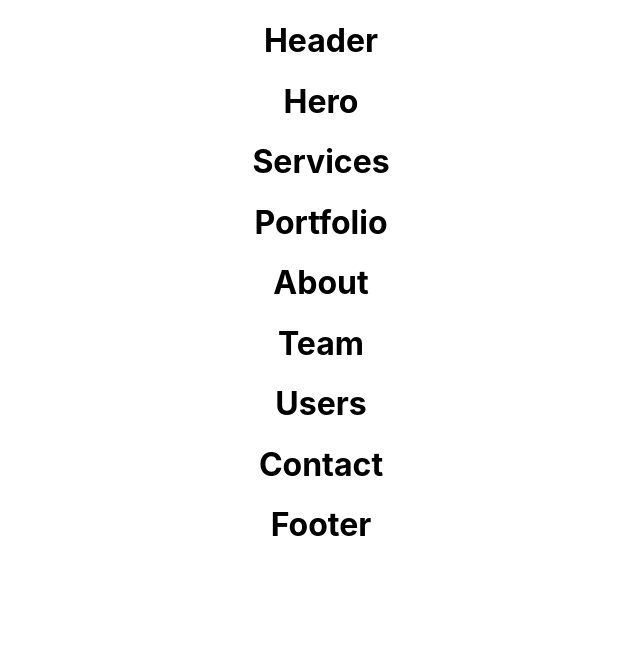
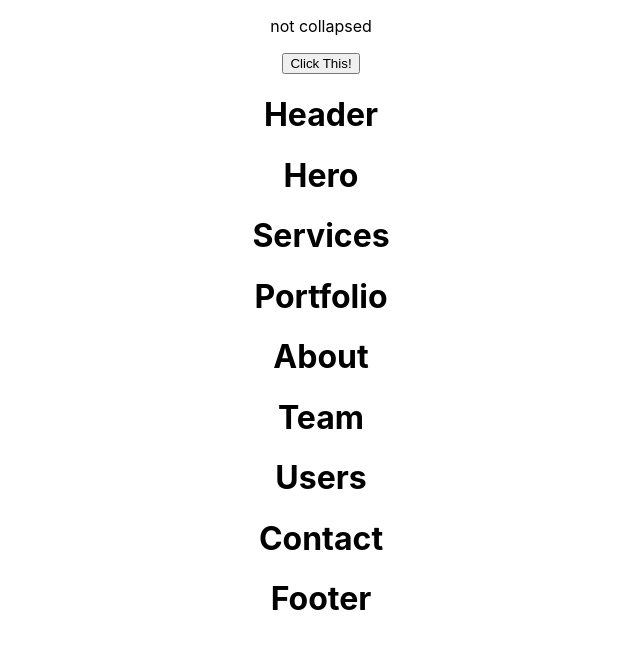
Before and after one commit to lacyjpr/agency, a React (Create React App) app: page / in a window 1280 px wide. Shown: the top 648 px of the page, without its empty margins (319-959 px from the left). Built offline with nearby package versions, Linux system fonts and the light colour scheme.

Commit message:
Add a toggle

```diff
--- a/src/Components/Header/Header.js
+++ b/src/Components/Header/Header.js
@@ -1,8 +1,16 @@
-import React from 'react';
+import React, { useState } from 'react';
 import './Header.scss';
-const Header = () => (
+
+const Header = () => {
+  const [collapsed, setCollapse] = useState(false);
+
+  return (
     <div className='Header'>
+      {collapsed ? <p>collapsed</p> : <p>not collapsed</p>}
+      <button onClick={() => setCollapse(!collapsed)}>Click This!</button>
       <h1>Header</h1>
     </div>
-);
+  );
+};
+
 export default Header;
```
